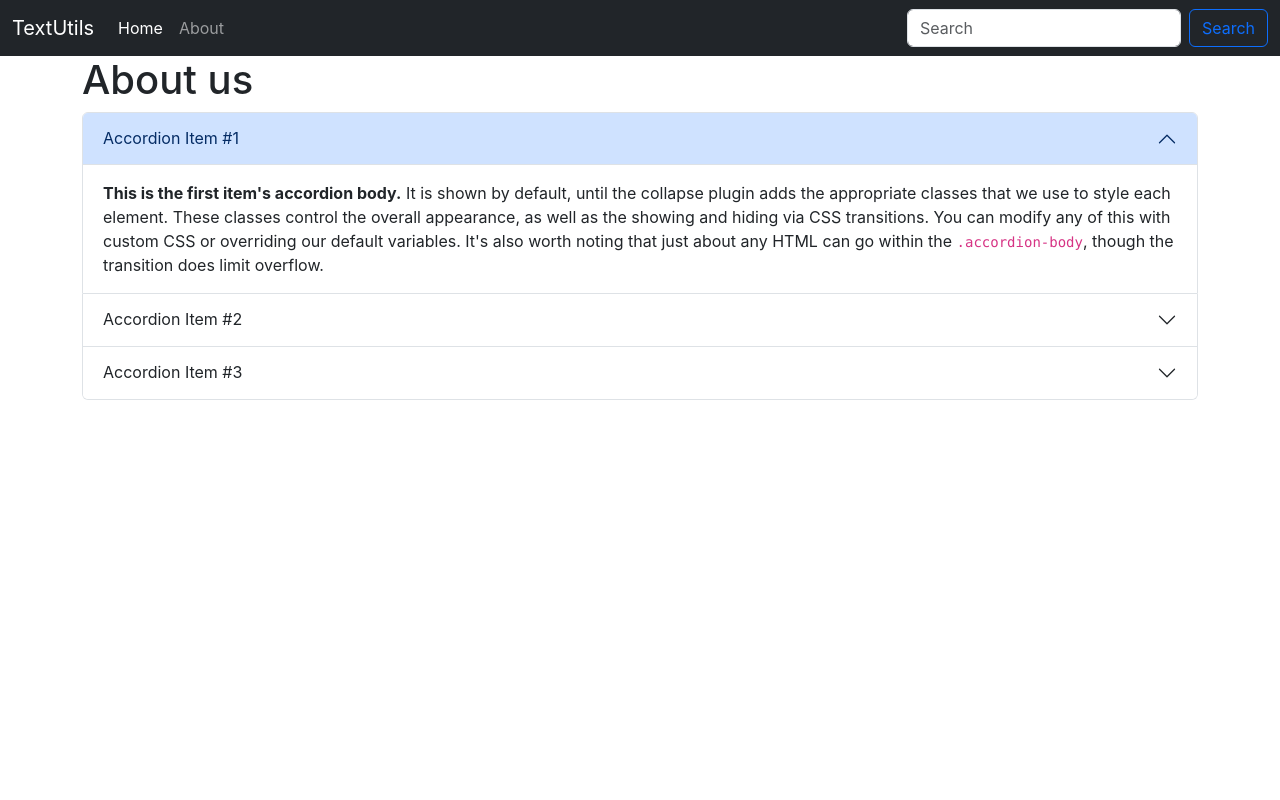
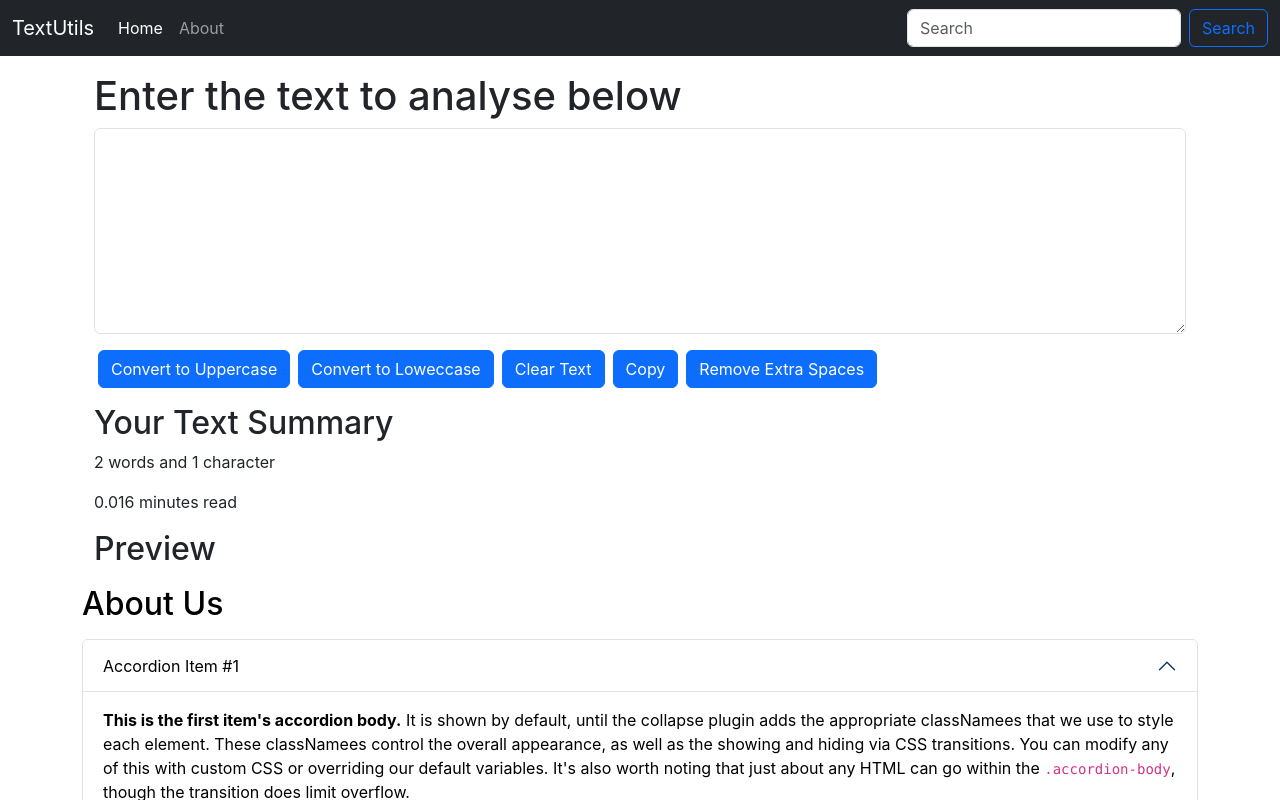
Before and after one commit to ashwin7455/TextUtils, a React (Create React App) app: page / in a window 1280 px wide. Shown: the top 800 px of the page. Built offline with nearby package versions, Linux system fonts and the light colour scheme.

Commit message:
darkmode

```diff
--- a/src/App.js
+++ b/src/App.js
@@ -10,9 +10,9 @@
 {/* <Navbar title="TextUtils" aboutText ="About TextUtils"/> */}
 {/* <Navbar /> */}
 <Navbar title="TextUtils"/>
-{/* <div className="container my-3">
+<div className="container my-3">
 <TextForm heading ="Enter the text to analyse below" />
-</div> */}
+</div>
 <About/>
 
 </>
--- a/src/components/About.js
+++ b/src/components/About.js
@@ -1,48 +1,75 @@
-import React from 'react'
+import React, { useState } from 'react'
 
 export default function About() {
+  const [myStyle,setMyStyle]= useState({
+    color:'black',
+    backgroundColor:'white',
+
+  })
+  const [btnText,setBtnText] = useState("Enable Dark Mode")
+  const toggleStyle = ()=>{
+  if(myStyle.color === "black"){
+      setMyStyle({
+          color:'white',
+          backgroundColor:'black',
+          border:'2px solid white'
+        } )
+    setBtnText('Enable Light Mode');
+
+  }
+  else{
+    setMyStyle({
+        color:'black',
+        backgroundColor:'white'
+      })
+   setBtnText('Enable Dark Mode');
+  }
+}
+
   return (
-    <div className='container'>
-        <h1>About us</h1>
-        <div class="accordion" id="accordionExample">
-  <div class="accordion-item">
-    <h2 class="accordion-header" id="headingOne">
-      <button class="accordion-button" type="button" data-bs-toggle="collapse" data-bs-target="#collapseOne" aria-expanded="true" aria-controls="collapseOne">
+    <div className='container' style={myStyle}>
+      <h2 className='my-3'>About Us</h2>
+              <div className="accordion" id="accordionExample" style={myStyle} >
+          <div className="accordion-item">
+            <h2 className="accordion-header" id="headingOne">
+              <button className="accordion-button" style={myStyle}  type="button" data-bs-toggle="collapse" data-bs-target="#collapseOne" aria-expanded="true" aria-controls="collapseOne">
                 Accordion Item #1
               </button>
             </h2>
-    <div id="collapseOne" class="accordion-collapse collapse show" aria-labelledby="headingOne" data-bs-parent="#accordionExample">
-      <div class="accordion-body">
-        <strong>This is the first item's accordion body.</strong> It is shown by default, until the collapse plugin adds the appropriate classes that we use to style each element. These classes control the overall appearance, as well as the showing and hiding via CSS transitions. You can modify any of this with custom CSS or overriding our default variables. It's also worth noting that just about any HTML can go within the <code>.accordion-body</code>, though the transition does limit overflow.
+            <div id="collapseOne" className="accordion-collapse collapse show" aria-labelledby="headingOne" data-bs-parent="#accordionExample">
+              <div className="accordion-body" style={myStyle} >
+                <strong>This is the first item's accordion body.</strong> It is shown by default, until the collapse plugin adds the appropriate classNamees that we use to style each element. These classNamees control the overall appearance, as well as the showing and hiding via CSS transitions. You can modify any of this with custom CSS or overriding our default variables. It's also worth noting that just about any HTML can go within the <code>.accordion-body</code>, though the transition does limit overflow.
               </div>
             </div>
           </div>
-  <div class="accordion-item">
-    <h2 class="accordion-header" id="headingTwo">
-      <button class="accordion-button collapsed" type="button" data-bs-toggle="collapse" data-bs-target="#collapseTwo" aria-expanded="false" aria-controls="collapseTwo">
+          <div className="accordion-item">
+            <h2 className="accordion-header" id="headingTwo">
+              <button className="accordion-button collapsed" style={myStyle}  type="button" data-bs-toggle="collapse" data-bs-target="#collapseTwo" aria-expanded="false" aria-controls="collapseTwo">
                 Accordion Item #2
               </button>
             </h2>
-    <div id="collapseTwo" class="accordion-collapse collapse" aria-labelledby="headingTwo" data-bs-parent="#accordionExample">
-      <div class="accordion-body">
-        <strong>This is the second item's accordion body.</strong> It is hidden by default, until the collapse plugin adds the appropriate classes that we use to style each element. These classes control the overall appearance, as well as the showing and hiding via CSS transitions. You can modify any of this with custom CSS or overriding our default variables. It's also worth noting that just about any HTML can go within the <code>.accordion-body</code>, though the transition does limit overflow.
+            <div id="collapseTwo" className="accordion-collapse collapse" aria-labelledby="headingTwo" data-bs-parent="#accordionExample">
+              <div className="accordion-body" style={myStyle} >
+                <strong>This is the second item's accordion body.</strong> It is hidden by default, until the collapse plugin adds the appropriate classNamees that we use to style each element. These classNamees control the overall appearance, as well as the showing and hiding via CSS transitions. You can modify any of this with custom CSS or overriding our default variables. It's also worth noting that just about any HTML can go within the <code>.accordion-body</code>, though the transition does limit overflow.
               </div>
             </div>
           </div>
-  <div class="accordion-item">
-    <h2 class="accordion-header" id="headingThree">
-      <button class="accordion-button collapsed" type="button" data-bs-toggle="collapse" data-bs-target="#collapseThree" aria-expanded="false" aria-controls="collapseThree">
+          <div className="accordion-item">
+            <h2 className="accordion-header" id="headingThree">
+              <button className="accordion-button collapsed" style={myStyle}  type="button" data-bs-toggle="collapse" data-bs-target="#collapseThree" aria-expanded="false" aria-controls="collapseThree">
                 Accordion Item #3
               </button>
             </h2>
-    <div id="collapseThree" class="accordion-collapse collapse" aria-labelledby="headingThree" data-bs-parent="#accordionExample">
-      <div class="accordion-body">
-        <strong>This is the third item's accordion body.</strong> It is hidden by default, until the collapse plugin adds the appropriate classes that we use to style each element. These classes control the overall appearance, as well as the showing and hiding via CSS transitions. You can modify any of this with custom CSS or overriding our default variables. It's also worth noting that just about any HTML can go within the <code>.accordion-body</code>, though the transition does limit overflow.
+            <div id="collapseThree" className="accordion-collapse collapse" aria-labelledby="headingThree" data-bs-parent="#accordionExample">
+              <div className="accordion-body" style={myStyle} >
+                <strong>This is the third item's accordion body.</strong> It is hidden by default, until the collapse plugin adds the appropriate classNamees that we use to style each element. These classNamees control the overall appearance, as well as the showing and hiding via CSS transitions. You can modify any of this with custom CSS or overriding our default variables. It's also worth noting that just about any HTML can go within the <code>.accordion-body</code>, though the transition does limit overflow.
               </div>
             </div>
           </div>
         </div>
-
+      <div className="container my-3">
+        <button onClick={toggleStyle} type="button" className="btn btn-primary">{btnText}</button>
+      </div>
     </div>
   )
 }
--- a/src/components/TextForm.js
+++ b/src/components/TextForm.js
@@ -20,6 +20,15 @@
         // console.log("On Change");
         setText(event.target.value)
     }
+    const handleCopy = () =>{
+      var text = document.getElementById("myBox");
+      text.select();
+      navigator.clipboard.writeText(text.value)
+    }
+    const handleExtraSpaces = () => {
+      let newText = text.split(/[ ]+/);
+      setText(newText.join(" "))
+    }
     const[text, setText] = useState(' ');
     //text ="new text"; wrong way to change the state
     //setText("new Text"); right way to chnage the text
@@ -33,6 +42,8 @@
 <button className="btn btn-primary mx-1" onClick={handleUpClick}  >Convert to Uppercase</button>
 <button className="btn btn-primary mx-1" onClick={handleLoClick}  >Convert to Loweccase</button>
 <button className="btn btn-primary mx-1" onClick={handleClearClick}  >Clear Text</button>
+<button className="btn btn-primary mx-1" onClick={handleCopy}  >Copy</button>
+<button className="btn btn-primary mx-1" onClick={handleExtraSpaces}  >Remove Extra Spaces</button>
 
     </div>
     <div className="container my-3">
```
Lines whose indentation alone changed are shown as unchanged.
